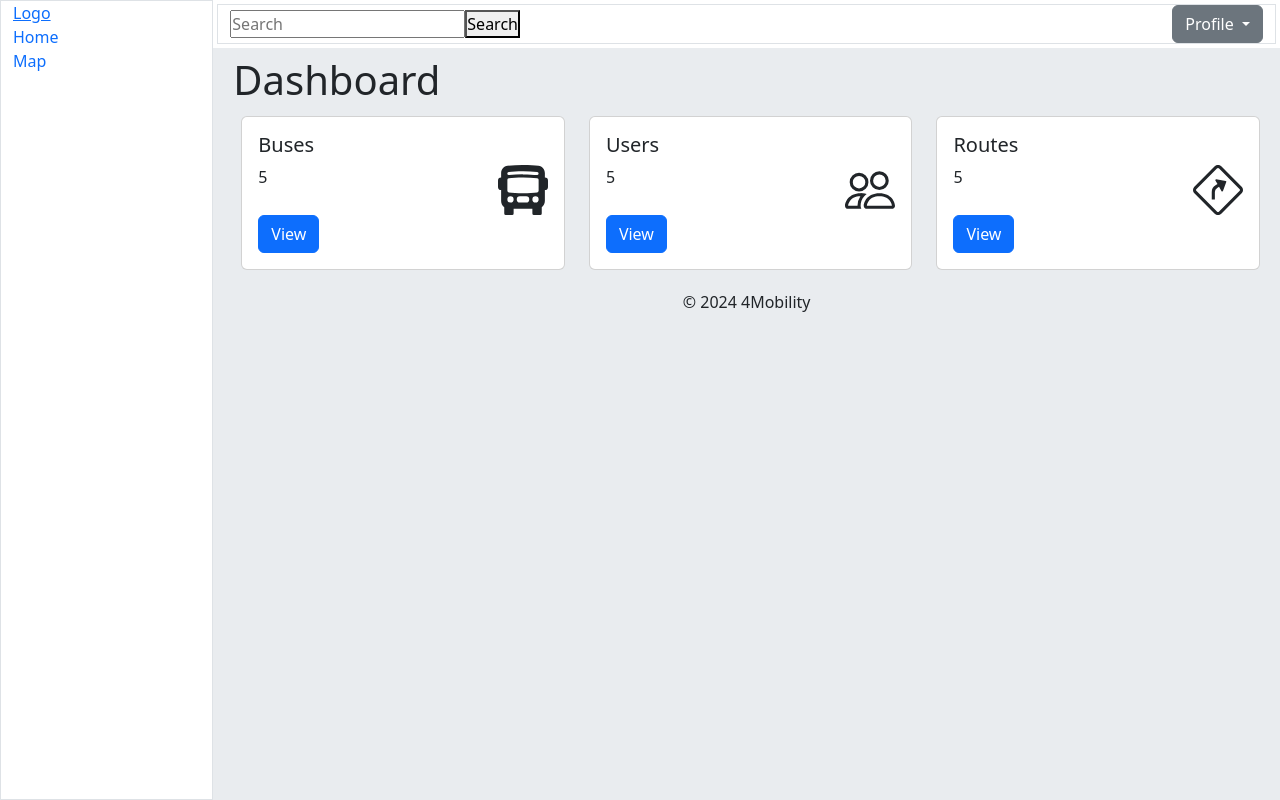
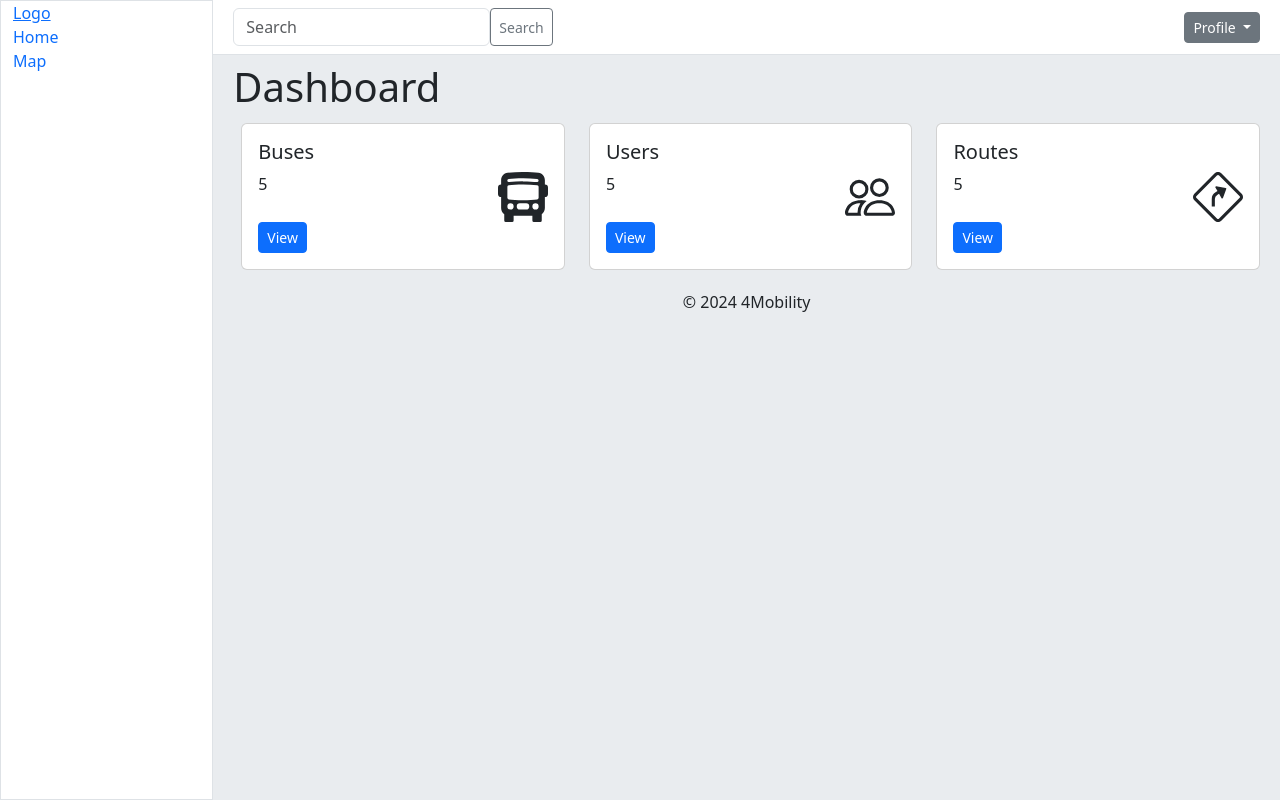
Before and after one commit to kiddingmz/4Mobility, a Django app: page /users/ in a window 1280 px wide. Run offline with Django 5.2, Linux system fonts and the light colour scheme.

Commit message:
CHORE: I'm making improves the dashboard->admin

```diff
--- a/frontend/users/templates/users/index.html
+++ b/frontend/users/templates/users/index.html
@@ -21,18 +21,18 @@
                 </ul>
             </nav>
             <div class="col-10">
-                <div class="row bg-white p-1">
-                    <header class="col-12 border">
+                <div class="row bg-white p-2 border-bottom">
+                    <header class="col-12">
                         <div class="d-flex justify-content-between align-items-center">
                             <div class="search">
-                                <form action="#" method="get" class="d-flex">
-                                    <input type="text" name="search" placeholder="Search">
-                                    <button type="submit">Search</button>
+                                <form class="form-inline d-flex">
+                                    <input class="form-control " type="search" placeholder="Search" aria-label="Search">
+                                    <button class="btn btn-sm btn-outline-secondary my-2 my-sm-0" type="submit">Search</button>
                                 </form>
                             </div>
                             <div class="profile">
-                                <div class="dropdown">
-                                    <button class="btn btn-secondary dropdown-toggle" type="button" id="dropdownMenuButton1" data-bs-toggle="dropdown" aria-expanded="false">
+                                <div class="dropdown small">
+                                    <button class="btn btn-secondary btn-sm dropdown-toggle" type="button" id="dropdownMenuButton1" data-bs-toggle="dropdown" aria-expanded="false">
                                         Profile
                                     </button>
                                     <ul class="dropdown-menu" aria-labelledby="dropdownMenuButton1">
@@ -61,7 +61,7 @@
   <path d="M16 7a1 1 0 0 1-1 1v3.5c0 .818-.393 1.544-1 2v2a.5.5 0 0 1-.5.5h-2a.5.5 0 0 1-.5-.5V14H5v1.5a.5.5 0 0 1-.5.5h-2a.5.5 0 0 1-.5-.5v-2a2.5 2.5 0 0 1-1-2V8a1 1 0 0 1-1-1V5a1 1 0 0 1 1-1V2.64C1 1.452 1.845.408 3.064.268A44 44 0 0 1 8 0c2.1 0 3.792.136 4.936.268C14.155.408 15 1.452 15 2.64V4a1 1 0 0 1 1 1zM3.552 3.22A43 43 0 0 1 8 3c1.837 0 3.353.107 4.448.22a.5.5 0 0 0 .104-.994A44 44 0 0 0 8 2c-1.876 0-3.426.109-4.552.226a.5.5 0 1 0 .104.994M8 4c-1.876 0-3.426.109-4.552.226A.5.5 0 0 0 3 4.723v3.554a.5.5 0 0 0 .448.497C4.574 8.891 6.124 9 8 9s3.426-.109 4.552-.226A.5.5 0 0 0 13 8.277V4.723a.5.5 0 0 0-.448-.497A44 44 0 0 0 8 4m-3 7a1 1 0 1 0-2 0 1 1 0 0 0 2 0m8 0a1 1 0 1 0-2 0 1 1 0 0 0 2 0m-7 0a1 1 0 0 0 1 1h2a1 1 0 1 0 0-2H7a1 1 0 0 0-1 1"/>
 </svg>
                                                 </div>
-                                                <a href="#" class="btn btn-primary">View</a>
+                                                <a href="#" class="btn btn-primary btn-sm">View</a>
                                             </div>
                                         </div>
                                     </div>
@@ -76,7 +76,7 @@
   <path d="M15 14s1 0 1-1-1-4-5-4-5 3-5 4 1 1 1 1zm-7.978-1L7 12.996c.001-.264.167-1.03.76-1.72C8.312 10.629 9.282 10 11 10c1.717 0 2.687.63 3.24 1.276.593.69.758 1.457.76 1.72l-.008.002-.014.002zM11 7a2 2 0 1 0 0-4 2 2 0 0 0 0 4m3-2a3 3 0 1 1-6 0 3 3 0 0 1 6 0M6.936 9.28a6 6 0 0 0-1.23-.247A7 7 0 0 0 5 9c-4 0-5 3-5 4q0 1 1 1h4.216A2.24 2.24 0 0 1 5 13c0-1.01.377-2.042 1.09-2.904.243-.294.526-.569.846-.816M4.92 10A5.5 5.5 0 0 0 4 13H1c0-.26.164-1.03.76-1.724.545-.636 1.492-1.256 3.16-1.275ZM1.5 5.5a3 3 0 1 1 6 0 3 3 0 0 1-6 0m3-2a2 2 0 1 0 0 4 2 2 0 0 0 0-4"/>
 </svg>
                                                 </div>
-                                                <a href="#" class="btn btn-primary">View</a>
+                                                <a href="#" class="btn btn-primary btn-sm">View</a>
                                             </div>
                                         </div>
                                     </div>
@@ -92,7 +92,7 @@
   <path fill-rule="evenodd" d="M6.95.435c.58-.58 1.52-.58 2.1 0l6.515 6.516c.58.58.58 1.519 0 2.098L9.05 15.565c-.58.58-1.519.58-2.098 0L.435 9.05a1.48 1.48 0 0 1 0-2.098zm1.4.7a.495.495 0 0 0-.7 0L1.134 7.65a.495.495 0 0 0 0 .7l6.516 6.516a.495.495 0 0 0 .7 0l6.516-6.516a.495.495 0 0 0 0-.7L8.35 1.134Z"/>
 </svg>
                                                 </div>
-                                                <a href="#" class="btn btn-primary">View</a>
+                                                <a href="#" class="btn btn-primary btn-sm">View</a>
                                             </div>
                                         </div>
                                     </div>
```
